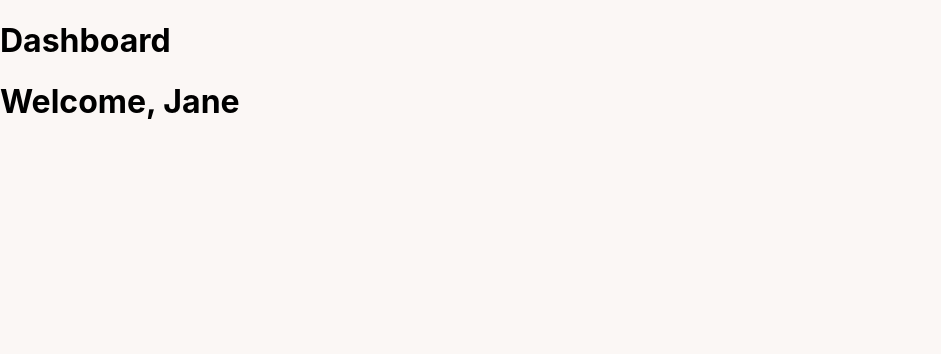
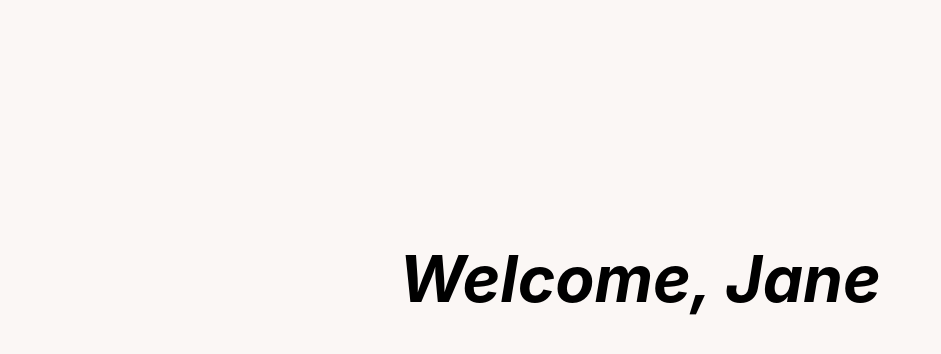
Before and after one commit to fernandahiguti/signup-page, a React (Create React App) app: page /dashboard in a window 1280 px wide. Shown: the top 354 px of the page, without its empty margins (0-941 px from the left). Built offline with nearby package versions, Linux system fonts and the light colour scheme.

Commit message:
create user on submit and handle errors

```diff
--- a/src/components/Dashboard.tsx
+++ b/src/components/Dashboard.tsx
@@ -5,11 +5,11 @@ interface Props {
 }
 
 const Dashboard: React.FC<Props> = ({ firstName }) => {
-  return (
-    <div>
-      <h1>Welcome, {firstName}</h1>
-    </div>
-  );
+    return (
+        <div style={{ textAlign: 'center', marginTop: '30vh', fontSize: '2rem' }}>
+          <h1 style={{ fontWeight: 'bold', fontStyle: 'italic' }}>Welcome, {firstName}</h1>
+        </div>
+      );
 };
 
 export default Dashboard;
--- a/src/components/SignupForm.tsx
+++ b/src/components/SignupForm.tsx
@@ -3,9 +3,11 @@ import { Formik, Form, Field } from 'formik';
 import * as Yup from 'yup';
 import { Button, TextField, Grid, Typography, InputAdornment, IconButton } from '@mui/material';
 import { Visibility, VisibilityOff } from '@mui/icons-material';
+import axios from 'axios';
 
 const SignupForm: React.FC = () => {
   const [showPassword, setShowPassword] = useState<boolean>(false);
+  const [error, setError] = useState<string | null>(null);
 
   const initialValues = {
     firstName: '',
@@ -32,13 +34,22 @@ const SignupForm: React.FC = () => {
   });
 
   const handleSubmit = async (values: any) => {
-    return
+    try {
+      const response = await axios.post('http://localhost:3000/users/register', values);
+      console.log('Registration successful:', response.data);
+    } catch (error: any) {
+      if (error.response && error.response.data && error.response.data.message) {
+        setError(error.response.data.message);
+      } else {
+        setError('An error occurred during registration.');
+      }
+    }
   };
 
   return (
     <Grid container justifyContent="center" alignItems="center" style={{ minHeight: '80vh' }}>
       <Grid item xs={12} md={6}>
-        <Typography variant="h4" align="center" fontWeight={'bold'} gutterBottom>Nice to meet you</Typography>
+        <Typography variant="h4" align="center" fontWeight={'bold'} marginTop={'1.5rem'} gutterBottom>Nice to meet you</Typography>
         <Typography variant="subtitle1" align="center" gutterBottom style={{ marginBottom: '1.5rem' }}>We're excited to have you aboard</Typography>
         <Formik initialValues={initialValues} validationSchema={validationSchema} onSubmit={handleSubmit}>
           {({ errors, touched }) => (
@@ -102,6 +113,11 @@ const SignupForm: React.FC = () => {
             </Form>
           )}
         </Formik>
+        {error && (
+          <Typography variant="body1" color="error" align="center" gutterBottom>
+            {error}
+          </Typography>
+        )}
       </Grid>
     </Grid>
   );
--- a/src/pages/DashboardPage.tsx
+++ b/src/pages/DashboardPage.tsx
@@ -5,7 +5,6 @@ import { useLocation, useParams } from 'react-router-dom';
 const DashboardPage: React.FC = () => {
   return (
     <div>
-      <h1>Dashboard</h1>
       <Dashboard firstName={'Jane'} />{}
     </div>
   );
```
